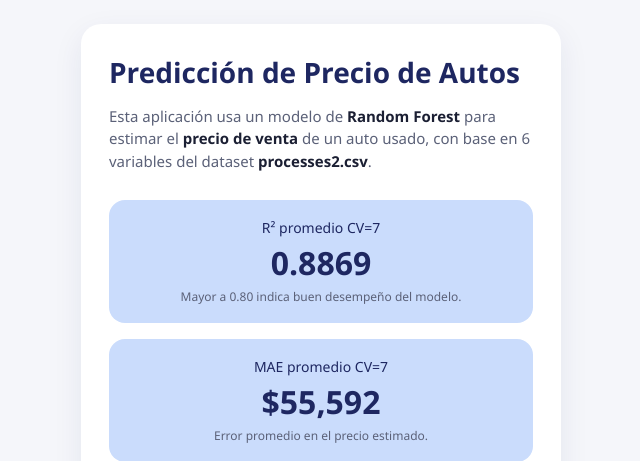
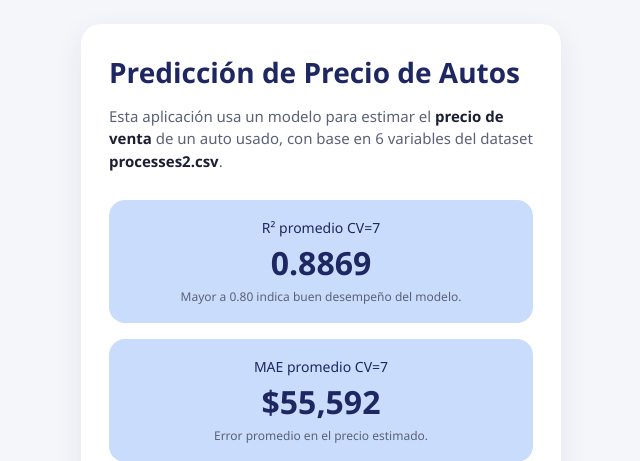
Before and after one commit to KARLA2004YOSELIN/prediccion-autos, a Flask app: page / in a window 1280 px wide. Shown: the top 461 px of the page, without its empty margins (319-959 px from the left). Run offline with Flask 3, Linux system fonts and the light colour scheme; parts of the project's set-up code (start-up, migrations or seed data) failed here and were passed over.

Commit message:
Remove specific model mention in application description

```diff
--- a/templates/formulario.html
+++ b/templates/formulario.html
@@ -147,7 +147,7 @@
     <div class="container">
         <h1>Predicción de Precio de Autos</h1>
         <p class="subtitle">
-            Esta aplicación usa un modelo de <b>Random Forest</b> para estimar el
+            Esta aplicación usa un modelo para estimar el
             <b>precio de venta</b> de un auto usado, con base en 6 variables del dataset
             <b>processes2.csv</b>.
         </p>
```
